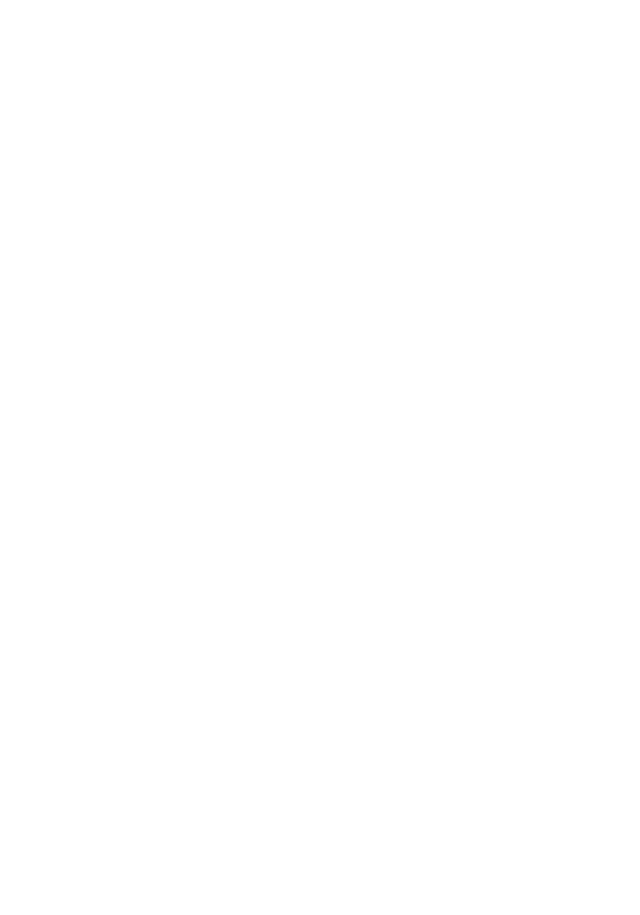
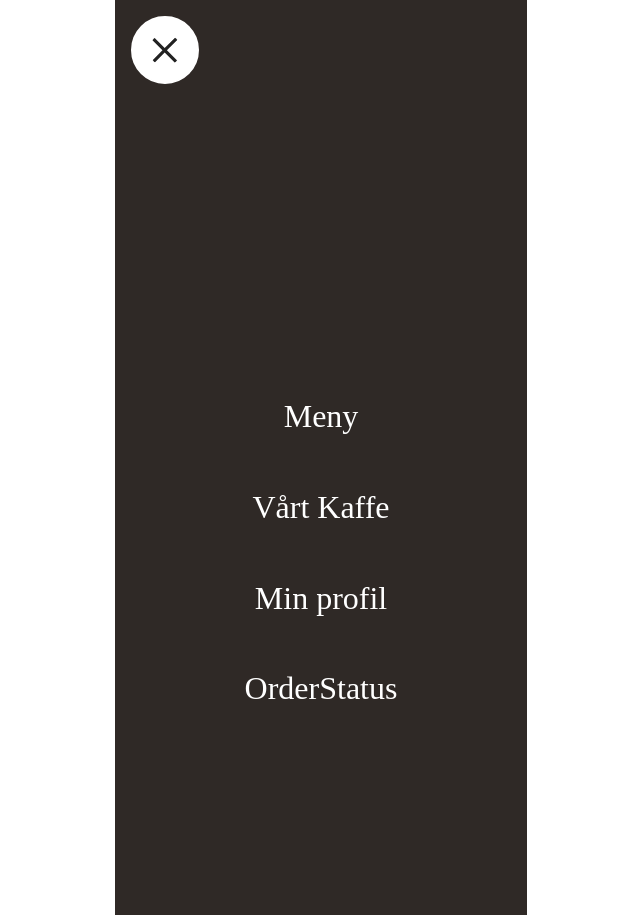
Before and after one commit to JoakimVanstrom/Airbean, a Vue app: page /nav in a window 1280 px wide. Shown: the whole page, without its empty margins (319-959 px from the left). Before the commit the page ends 800 px from the top, so only its background shows below. Built offline with nearby package versions, Linux system fonts and the light colour scheme.

Commit message:
Navigation view completed

```diff
--- a/src/App.vue
+++ b/src/App.vue
@@ -9,6 +9,9 @@
 * {
   margin: 0;
 }
+html{
+  height: 915px;
+}
 
 
 #app {
--- a/src/router/index.js
+++ b/src/router/index.js
@@ -1,6 +1,9 @@
 import Vue from 'vue'
 import VueRouter from 'vue-router'
 import Home from '../views/Home.vue'
+import Menu from '../views/Menu.vue'
+import Nav from '../views/Nav.vue'
+import Coffee from '../views/Coffee.vue'
 
 Vue.use(VueRouter)
 
@@ -11,12 +14,19 @@
     component: Home
   },
   {
-    path: '/about',
-    name: 'About',
-    // route level code-splitting
-    // this generates a separate chunk (about.[hash].js) for this route
-    // which is lazy-loaded when the route is visited.
-    component: () => import(/* webpackChunkName: "about" */ '../views/About.vue')
+    path: '/menu',
+    name: 'Manu',
+    component: Menu
+  },
+  {
+    path: '/nav',
+    name: 'Nav',
+    component: Nav
+  },
+  {
+    path: '/coffe',
+    name: 'Coffee',
+    component: Coffee
   }
 ]
 
--- a/src/views/About.vue
+++ /dev/null
@@ -1,5 +0,0 @@
-<template>
-  <div class="about">
-    <h1>This is an about page</h1>
-  </div>
-</template>
--- a/src/views/Home.vue
+++ b/src/views/Home.vue
@@ -1,5 +1,5 @@
 <template>
-  <div class="home">
+    <router-link to="/nav" class="home">
       <div class="intro">
       <img src="../assets/graphics/logo-sml.svg" alt="">
       <h1>AIR BEAN</h1>
@@ -7,7 +7,7 @@
       </div>
     <img src="../assets/graphics/intro-graphic-left.svg" alt="">
     <img src="../assets/graphics/intro-graphic-right.svg" alt="">
-  </div>
+    </router-link>
 </template>
 
 
@@ -18,6 +18,8 @@
   grid-template-columns: repeat(3, 1fr);
   grid-template-rows: auto;
   color: white;
+  text-decoration: none;
+  height: 915px;
 }
 
 .intro{
@@ -26,23 +28,29 @@
   justify-self: center;
   align-self: center;
   text-align: center;
+  z-index: 1;
   img {
     width: 5rem;
   }
   h1{
     padding: 0 0 1rem 0;
     font-size: 4rem;
+
   }
 }
 
 img:nth-of-type(1){
   grid-row: 1;
   grid-column: 1/2;
+  height: 100%;
+  z-index: 0;
 }
 img:nth-of-type(2){
-   grid-row: 1;
+  grid-row: 1;
   grid-column: 3/4;
   justify-self: end;
+  height: 100%;
+  z-index: 0;
 }
 
 
--- /dev/null
+++ b/src/views/Menu.vue
@@ -0,0 +1,16 @@
+<template>
+  <div class="menu">
+
+  </div>
+</template>
+
+<script>
+export default {
+
+}
+</script>
+
+<style scoped lang="scss">
+
+
+</style>
--- a/src/views/Nav.vue
+++ b/src/views/Nav.vue
@@ -1,7 +1,12 @@
 <template>
-    <div id="nav">
-      <router-link to="/">Home</router-link> |
-      <router-link to="/about">About</router-link>
+    <div class="nav">
+      <img src="../assets/graphics/close.svg" alt="">
+<div class="links">
+    <router-link to="/menu"> Meny </router-link>
+    <router-link to="/coffee"> Vårt Kaffe </router-link>
+    <router-link to="/"> Min profil </router-link>
+    <router-link to="/"> OrderStatus </router-link>
+</div>
     </div>
 </template>
 
@@ -11,6 +16,36 @@
 }
 </script>
 
-<style>
+<style scoped lang="scss">
+.nav {
+  display: grid;
+  grid-template-columns: repeat(1, 1fr);
+  grid-template-rows: repeat(10, 1fr);
+  background-color: #2F2926;
+  height: 915px;
+  width: 412px;
+  img{
+    grid-row: 1;
+    width: 2rem;
+    background-color: white;
+    border: 2px solid white;
+    border-radius: 50%;
+    padding: 1rem;
+    margin: 1rem;
+  }
+}
+.links{
+    grid-row: 5/9;
+    text-align: center;
+    display: flex;
+    flex-direction: column;
+    justify-content: space-around;
+    height: auto;
+    a{
+      text-decoration: none;
+      color: white;
+      font-size: 2rem;
+    }
+  }
 
 </style>
```
Also changed, not shown: src/views/Coffee.vue (added).
